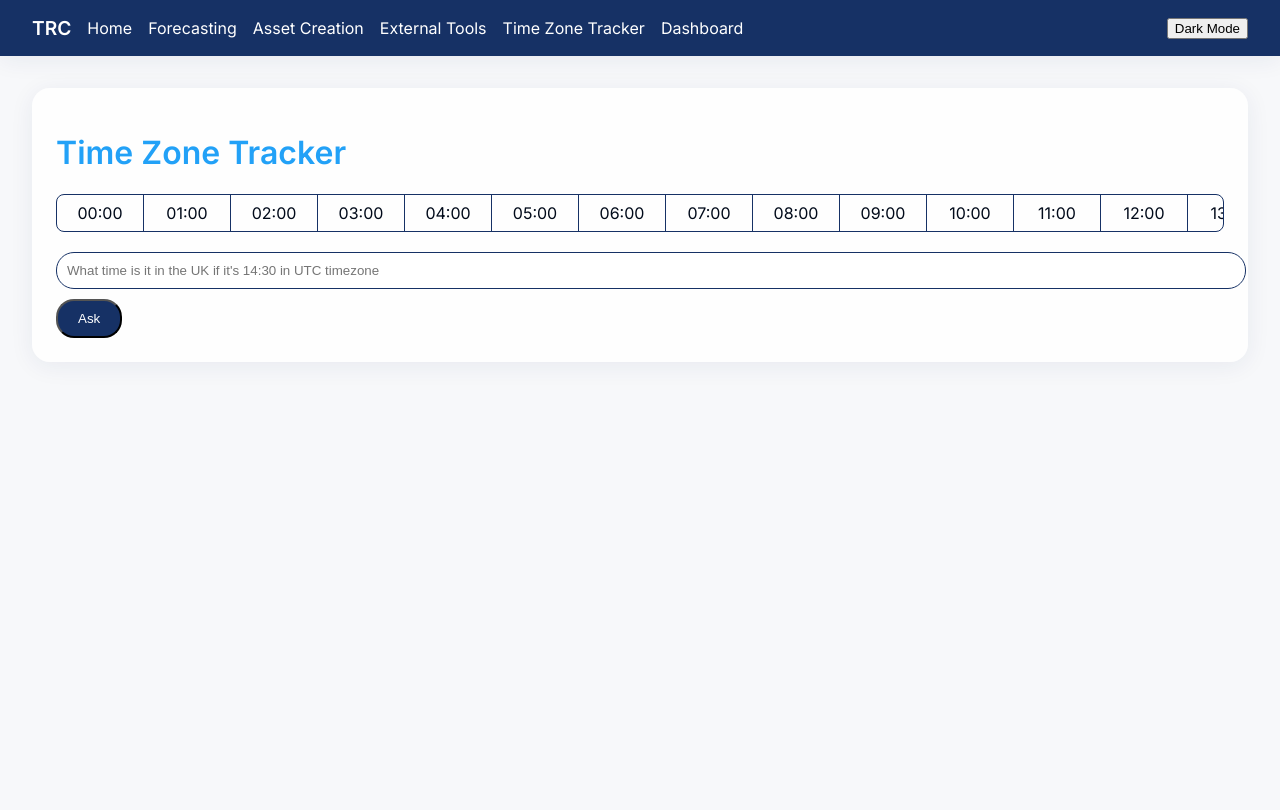
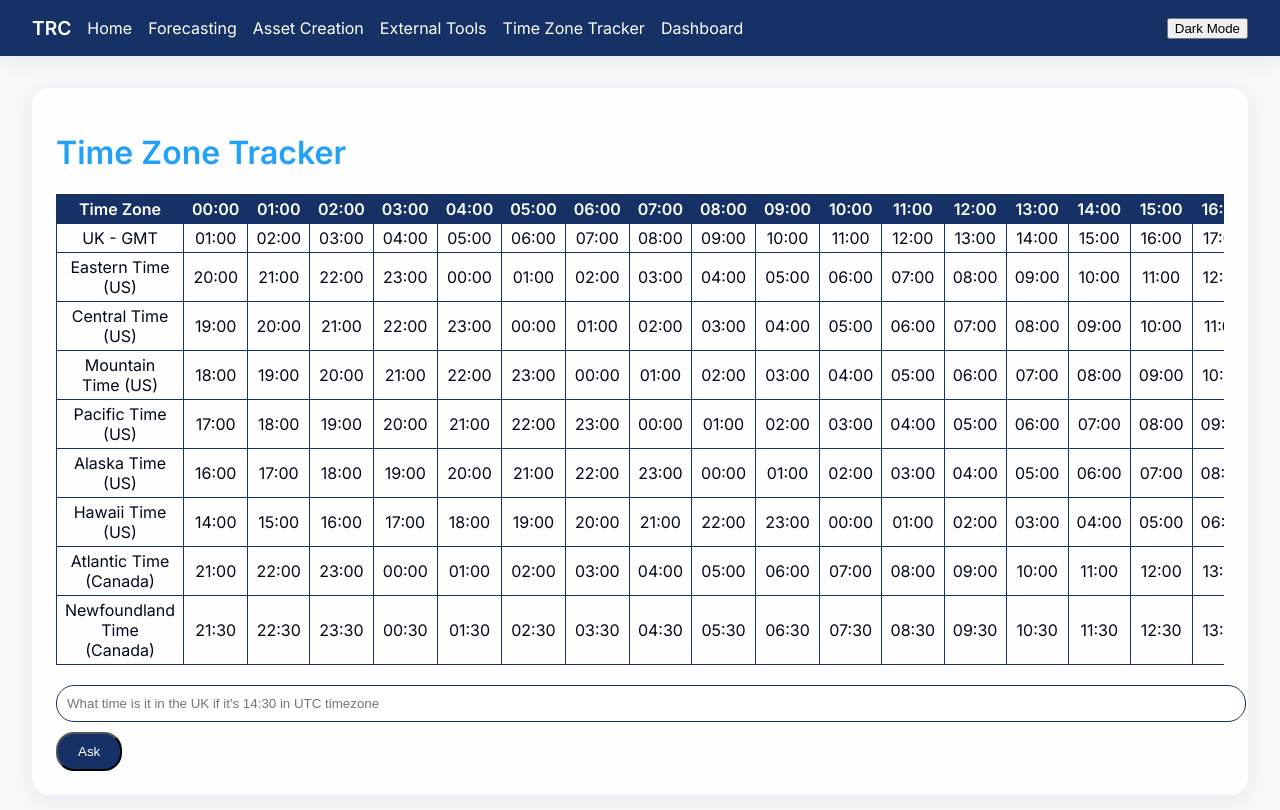
Before and after one commit to TomSumner28/merchant-data, a Next.js app: page /time-zone-tracker in a window 1280 px wide. Shown: the top 810 px of the page. Built offline with nearby package versions, Linux system fonts and the light colour scheme.

Commit message:
Enhance Time Zone Tracker grid with hover highlighting

```diff
--- a/pages/time-zone-tracker.js
+++ b/pages/time-zone-tracker.js
@@ -65,32 +65,41 @@ export default function TimeZoneTracker() {
     <div className="content">
       <div className="card">
         <h1 style={{ color: 'var(--accent)' }}>Time Zone Tracker</h1>
-        <div className="timeline">
-          {hours.map((h) => {
-            const base = londonDateAtHour(h)
-            const isCurrent = currentLondonHour() === h
-            return (
-              <div
+        <div className="tz-scroll">
+          <table className="tz-table">
+            <thead>
+              <tr>
+                <th>Time Zone</th>
+                {hours.map((h) => (
+                  <th
                     key={h}
-                className={`hour-cell${isCurrent ? ' current' : ''}`}
                     onMouseEnter={() => setHoverHour(h)}
                     onMouseLeave={() => setHoverHour(null)}
+                    className={hoverHour === h ? 'highlight' : ''}
                   >
                     {String(h).padStart(2, '0')}:00
-                {hoverHour === h && (
-                  <div className="tooltip">
-                    {zones
-                      .filter((z) => z.timeZone !== 'Europe/London')
-                      .map((z) => (
-                        <div key={z.label}>
-                          {z.label}: {formatTime(base, z.timeZone)}
-                        </div>
+                  </th>
                 ))}
-                  </div>
-                )}
-              </div>
-            )
-          })}
+              </tr>
+            </thead>
+            <tbody>
+              {zones.map((z) => (
+                <tr key={z.label}>
+                  <td>{z.label}</td>
+                  {hours.map((h) => (
+                    <td
+                      key={h}
+                      className={hoverHour === h ? 'highlight' : ''}
+                      onMouseEnter={() => z.timeZone === 'Europe/London' && setHoverHour(h)}
+                      onMouseLeave={() => z.timeZone === 'Europe/London' && setHoverHour(null)}
+                    >
+                      {formatTime(londonDateAtHour(h), z.timeZone)}
+                    </td>
+                  ))}
+                </tr>
+              ))}
+            </tbody>
+          </table>
         </div>
         <div style={{ marginTop: 20 }}>
           <input
--- a/styles/globals.css
+++ b/styles/globals.css
@@ -74,48 +74,33 @@ body.dark-mode .navbar {
   background: #021633;
 }
 
-.timeline {
-  display: flex;
+
+/* Time zone tracker styles */
+.tz-scroll {
   overflow-x: auto;
-  border: 1px solid var(--primary);
-  border-radius: 8px;
 }
 
-.hour-cell {
-  position: relative;
-  flex: 0 0 70px;
-  padding: 8px;
-  text-align: center;
-  border-right: 1px solid var(--primary);
-  cursor: pointer;
+.tz-table {
+  border-collapse: collapse;
+  min-width: 600px;
 }
 
-.hour-cell:last-child {
-  border-right: none;
+.tz-table th,
+.tz-table td {
+  padding: 4px 8px;
+  border: 1px solid var(--primary);
+  text-align: center;
 }
 
-.hour-cell.current {
+.tz-table th {
+  background: var(--primary);
+  color: #fff;
+  position: sticky;
+  top: 0;
+  z-index: 1;
+}
+
+.highlight {
   background: var(--accent);
   color: #fff;
 }
-
-.tooltip {
-  position: absolute;
-  top: 100%;
-  left: 50%;
-  transform: translateX(-50%);
-  background: rgba(255, 255, 255, 0.95);
-  color: var(--text-dark);
-  padding: 8px;
-  border: 1px solid var(--primary);
-  border-radius: 8px;
-  box-shadow: 0 4px 12px rgba(0, 0, 0, 0.1);
-  white-space: nowrap;
-  z-index: 10;
-}
-
-body.dark-mode .tooltip {
-  background: rgba(22, 49, 101, 0.9);
-  color: #fff;
-  border-color: var(--accent);
-}
```
Lines whose indentation alone changed are shown as unchanged.
